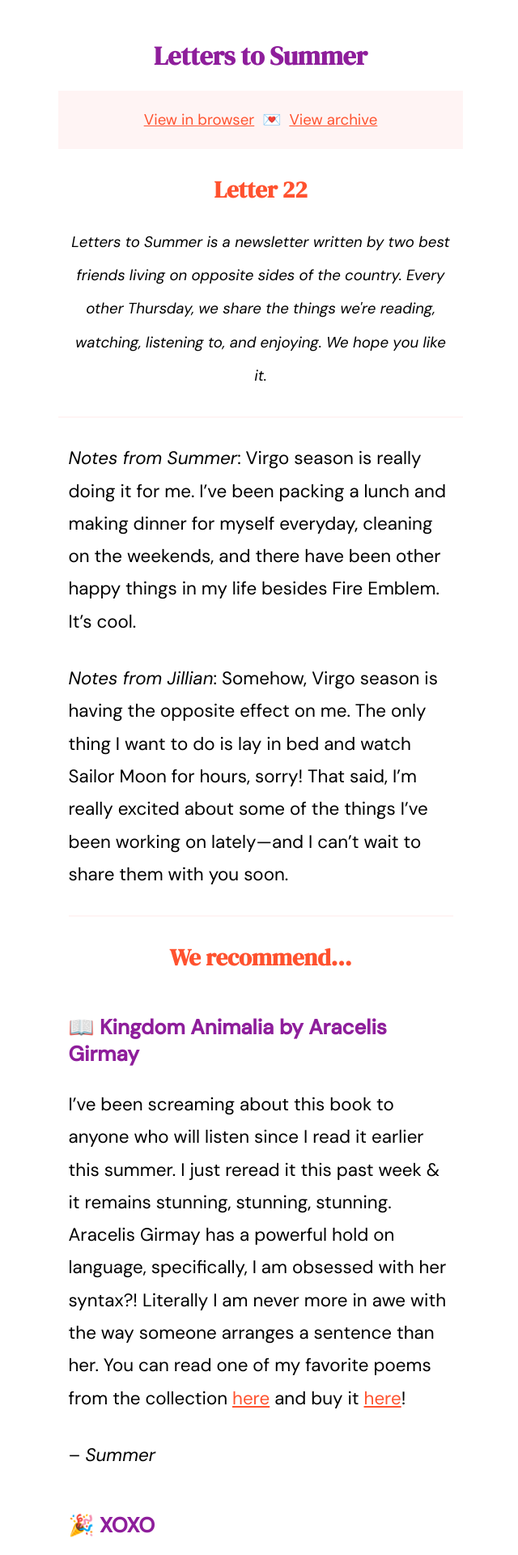
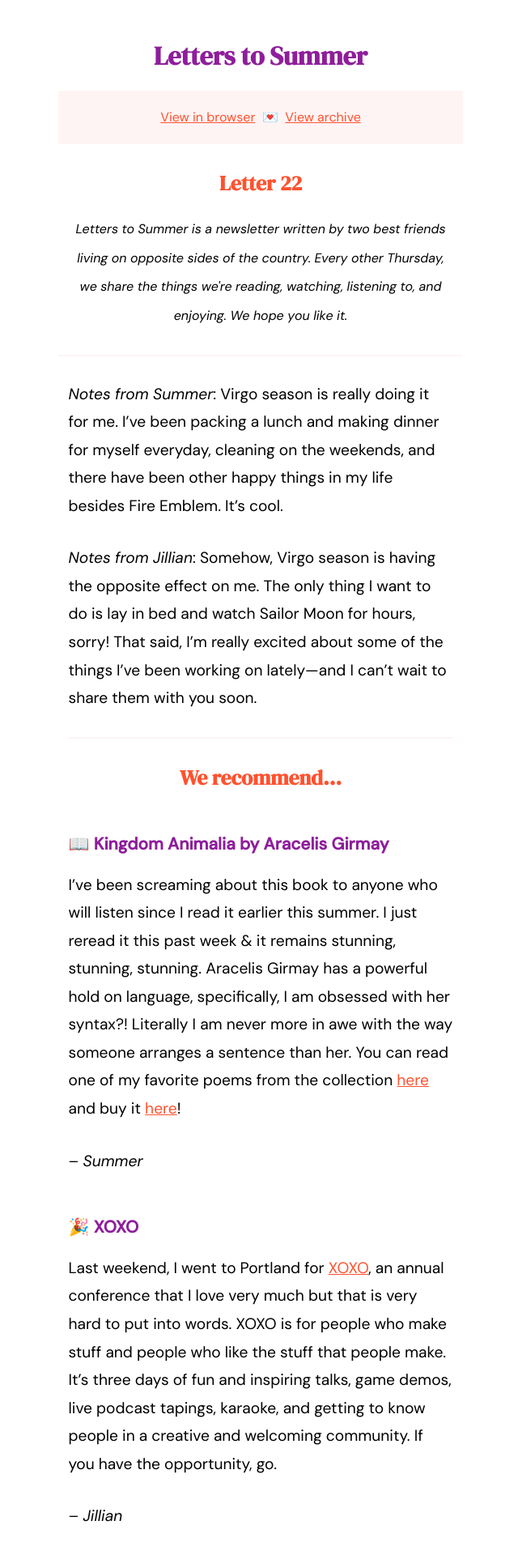
Before and after one commit to jilliangmeehan/letters-to-summer, a Jekyll site: the page built from emails/22.md, in a window 1280 px wide. Shown: the top 1920 px of the page at 81% size, without its empty margins (318-958 px from the left). Built offline with Jekyll 4.4.1, drawn with Linux system fonts in a browser that asks for light colours.

Commit message:
Update email.html

```diff
--- a/_layouts/email.html
+++ b/_layouts/email.html
@@ -94,12 +94,6 @@
         text-align: center;
       }
 
-      @media screen and (min-width: 750px) {
-        h2 { font-size: 1.8em; }
-        h3 { font-size: 1.6em; }
-        p { font-size: 1.4em; }
-      }
-
     </style>
 
   </head>
```
